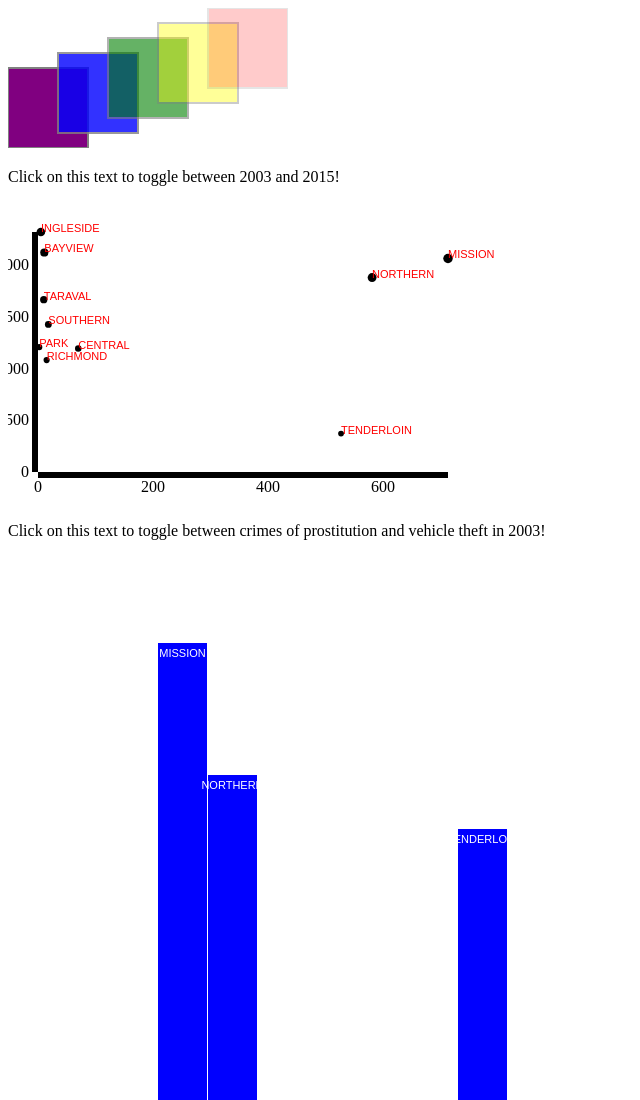
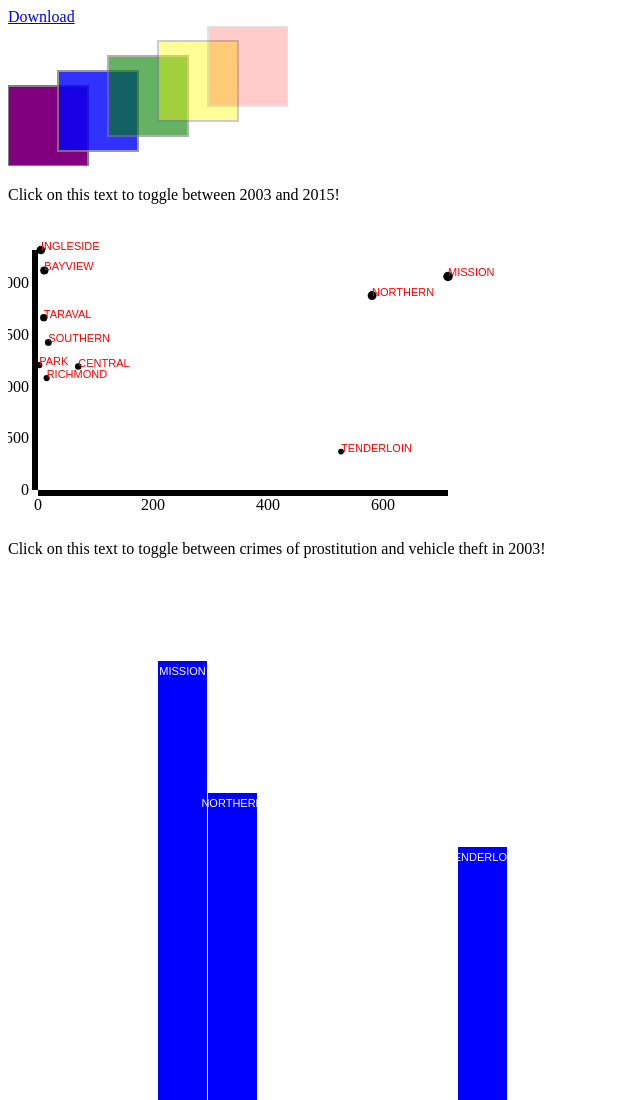
Before and after one commit to kanyikd/kanyikd.github.io, a plain HTML site: page index.html in a window 1280 px wide. Shown: the top 1100 px of the page, without its empty margins (0-640 px from the left). Drawn offline with Linux system fonts and the light colour scheme.

Commit message:
Assingment2

```diff
--- a/index.html
+++ b/index.html
@@ -9,6 +9,8 @@
         <script type="text/javascript" src="d3/d3-master/d3.js"></script>
     </head>
     <body>
+
+        <a href="http://kanyikd.github.io/files/Exercise.ipynb" target="_blank">Download</a><br>
 
         <!--Assignment 2A-->
 
```
Also changed, not shown: 1 other file.
